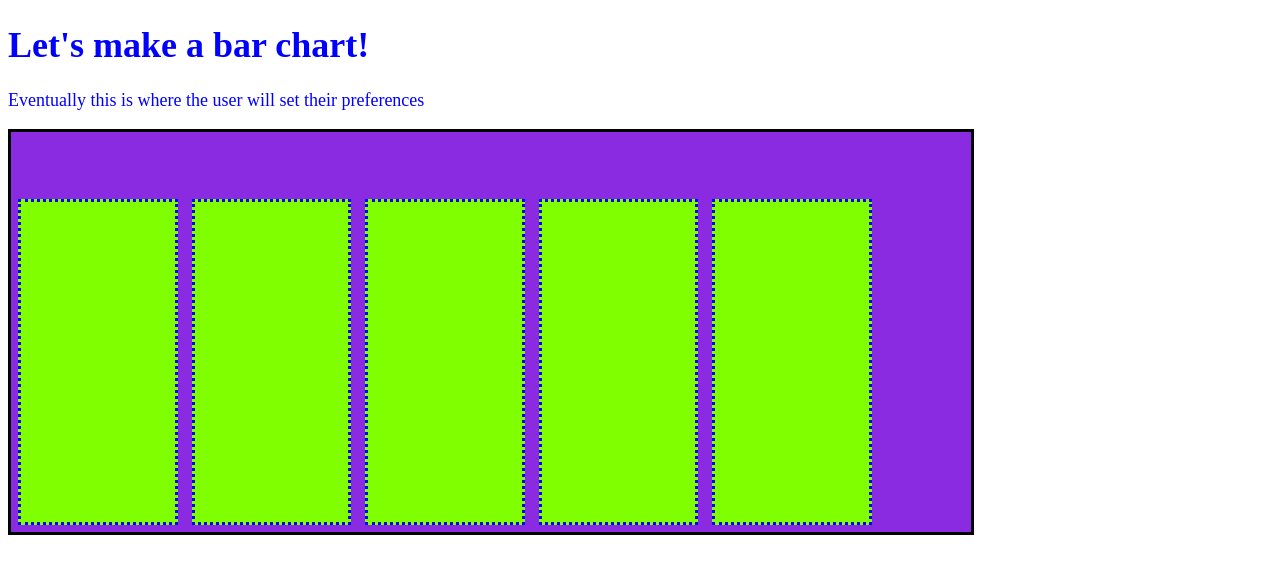
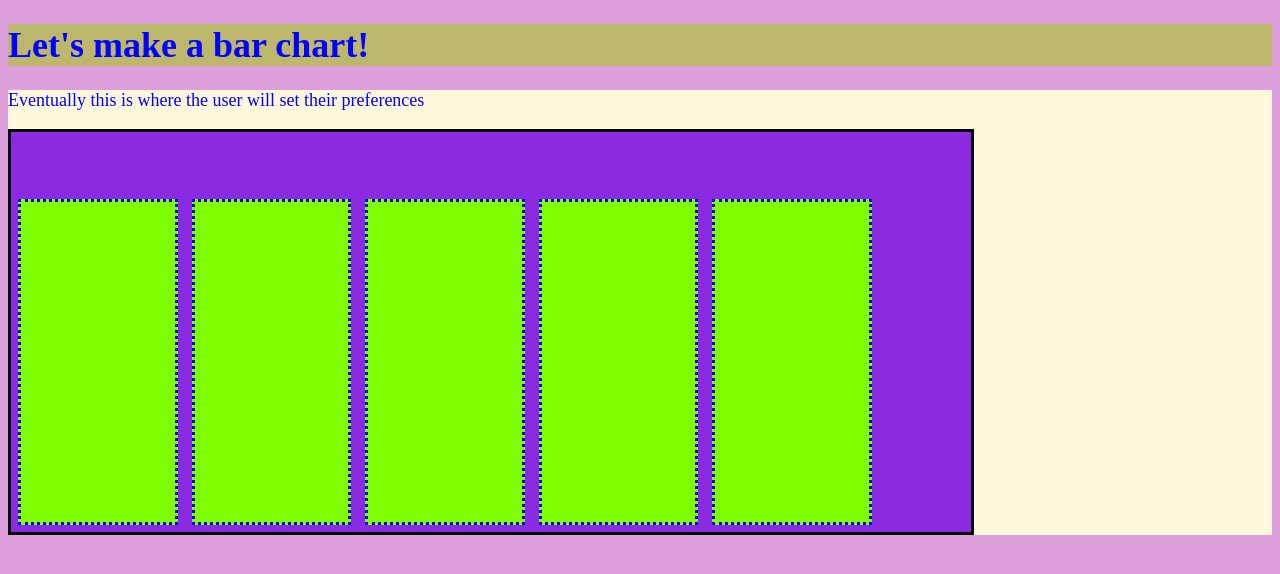
Before and after one commit to bainjen/bar-chart-stretch, a website: page bar-chart.html in a window 1280 px wide. Drawn offline with nearby package versions, Linux system fonts and the light colour scheme; files that its build step writes are made by us from their sources; files whose address does not match are found by name.

Commit message:
add background colors to css elements to better understand page layout. Add final function goal on JS and commented instructions and guidelines

```diff
--- a/bar-chart.css
+++ b/bar-chart.css
@@ -1,3 +1,14 @@
+html {
+  background-color: plum;
+}
+header {
+  background-color: darkkhaki;
+}
+
+main {
+  background-color: cornsilk;
+}
+
 body {
   font-size: 18px;
   color: blue;
```
Also changed, not shown: bar-chart.js (+58 -0 lines).
